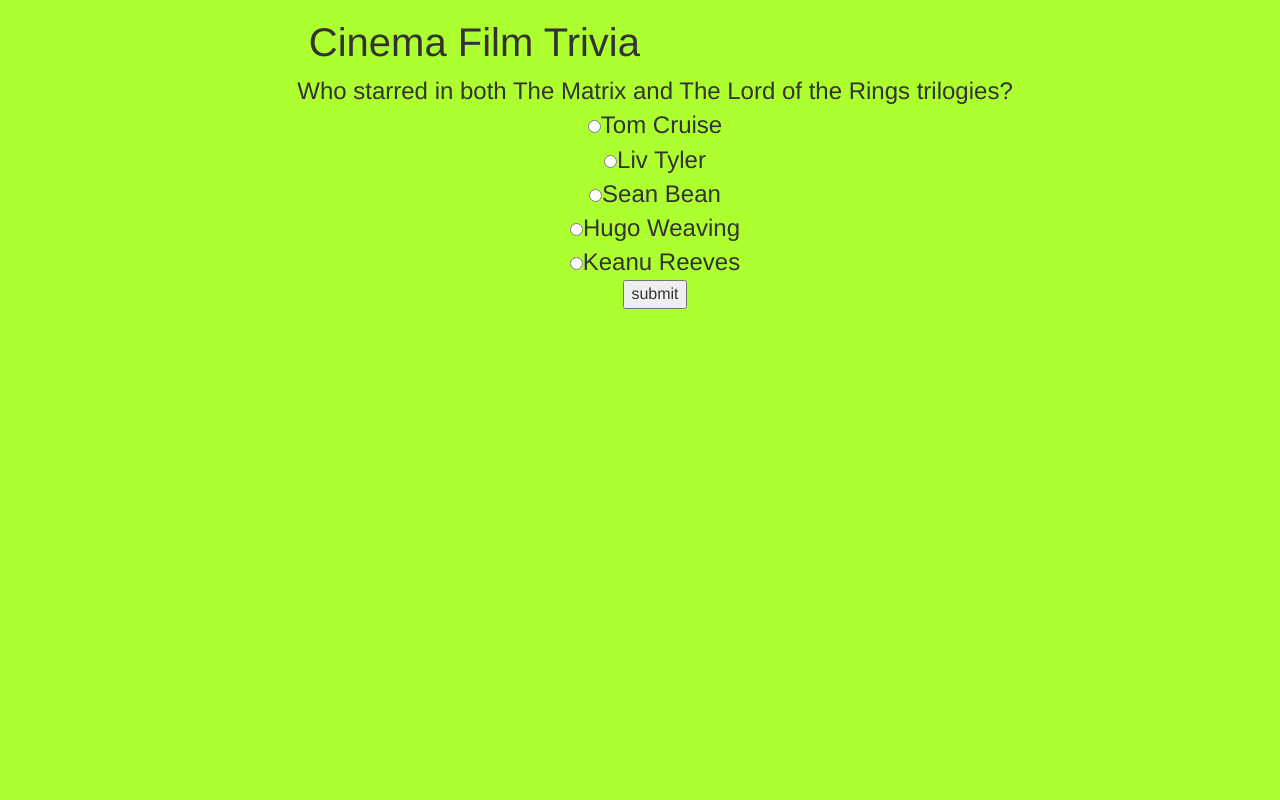
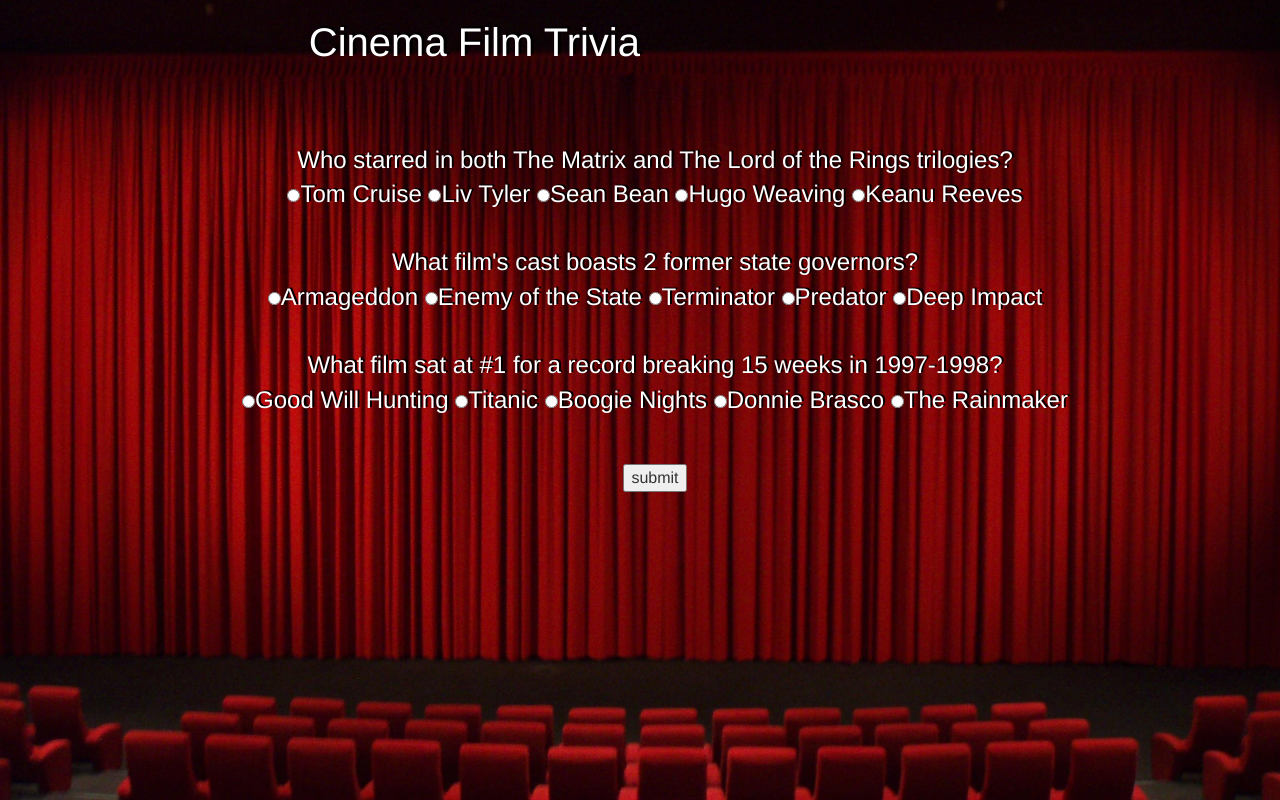
Before and after one commit to jbedilio/cinemaFilmTrivia, a plain HTML site: page index.html in a window 1280 px wide. Both pictures are taken after a click on the button "Start". Drawn offline with nearby package versions, Linux system fonts and the light colour scheme.

Commit message:
fixed the grading function for loop, improved the layout, and styled the app

```diff
--- a/assets/css/style.css
+++ b/assets/css/style.css
@@ -1,7 +1,14 @@
+html, body {
+    height: 100%;
+}
+
 body {
+    display: flex;
+    flex-direction: column;
     font-size: 16px;
     height: 750px;
-    background-color: greenyellow;
+    background: url('../images/movie-theater.jpg') no-repeat center;
+    background-size: cover;
     box-sizing: border-box;
     margin: auto;
 }
@@ -10,15 +17,26 @@ body {
     height: 200px;
     width: 25%;
     font-size: 2em;
+    margin-top: 7em;
 }
 
 #title {
+    color: #fff;
     font-size: 2.5em;
+    text-shadow: 3px -2px black;
 }
 
 #questions {
+    color: #fff;
     font-size: 1.5em;
+    text-shadow: 2px -1px black;
     display: inline;
+}
+
+#right, #wrong {
+    color: #fff;
+    font-size: 1.5em;
+    margin-top: 12em;
 }
 
 form {
--- a/assets/javascript/app.js
+++ b/assets/javascript/app.js
@@ -20,23 +20,19 @@ $(document).ready(function () {
 
         var triviaQA = [{
                         question: "Who starred in both The Matrix and The Lord of the Rings trilogies?",
-                        answer:   ["Tom Cruise", "Liv Tyler", "Sean Bean", "Hugo Weaving", "Keanu Reeves"],
-                        correct:  "Hugo Weaving",
+                        answer:   ["Tom Cruise ", "Liv Tyler ", "Sean Bean ", "Hugo Weaving ", "Keanu Reeves "],
                 },
                 {
                         question: "What film's cast boasts 2 former state governors?",
-                        answer:   ["Armageddon ", "Enemy of the State ", "Terminator ", "Predator ",
-                                  "Deep Impact"],
-                        correct:  "Predator",
+                        answer:   ["Armageddon ", "Enemy of the State ", "Terminator ", "Predator ", "Deep Impact "],
                 },
                 {
                         question: "What film sat at #1 for a record breaking 15 weeks in 1997-1998?",
-                        answer:   ["Good Will Hunting ", "Titanic ", "Boogie Nights ", "Donnie Brasco",
-                                  "The Rainmaker"],
-                        correct:  "Titanic",
+                        answer:   ["Good Will Hunting ", "Titanic ", "Boogie Nights ", "Donnie Brasco ", "The Rainmaker "],
                 }
         ];
-        //Minimum Viable Product
+
+        /*Minimum Viable Product
         $('#questions').html(triviaQA[0].question + '<br>');
         var $form = $("<form>");
         $("#questions").append($form);
@@ -47,24 +43,39 @@ $(document).ready(function () {
 
         };
 
-        //my working loop that loops each questions with the possible answers with radio buttons -- it works but my grader at end of code doesn't work
+        my working loop that loops each questions with the possible answers with radio buttons -- it works but my grader at end of code doesn't work*/
 
-        /*for(var i = 0; i < triviaQA.length; i++) {
+        for(var i = 0; i < triviaQA.length; i++) {
                 var $form = $("<form>");
-        $('#questions').append(triviaQA[i].question + '<br>');
+                $('#questions').append('<br><br>' + triviaQA[i].question + '<br>');
                 for (var j = 0; j < triviaQA[i].answer.length; j++) {
-                var $radioBtn = $("<input type='radio' name='q" + [i] +"' value='" + triviaQA[i].answer[j] + "'> " + triviaQA[i].answer[j] + "</input><br>");
+                        var $radioBtn = $('<input>' + triviaQA[i].answer[j] + '</input>')
+                        .attr('type', 'radio')
+                        .attr('name', 'q' + [i])
+                        .attr('value', triviaQA[i].answer[j]);
                         $($radioBtn).appendTo($form);
                 $("#questions").append($form);
                 };
-        };*/
+        };
+                /*var $radioBtn = $('<input><br>')
+                .attr('name', 'q' + [i])
+                .attr('value', + triviaQA[i].answer[j]);
+                $($radioBtn).appendTo($form);
+
+                var $radioBtn = $("<input type='radio' name='q" + [i] +"' value='" + triviaQA[i].answer[j] + "'> " + triviaQA[i].answer[j] + "</input><br>");
+                $($radioBtn).appendTo($form);*/
+
+
         var $submit = ('#submit-btn');
 
-        var $button2 = $('<input name="submit" type="button" value="submit">');
+        var $button2 = $('<br><br><input>') // name="submit" type="button" value="submit">');
+                .attr('name', 'submit')
+                .attr('type', 'button')
+                .attr('value', 'submit');
                 $button2.html('Submit');
         $($submit).append($button2);
 
-        $($submit).on('click', function grade() {
+        /*$($submit).on('click', function grade() {
                 $('#title, #clock, #questions, #submit-btn').hide()
                 $('#right, #wrong').show();
                 var a1 = document.getElementsByName('q1')
@@ -79,15 +90,16 @@ $(document).ready(function () {
                                 };
                         };
                 };
-        });
-
+        });*/
 
         //My not quite working loop to grade all the questions with one submit
-        /*$($submit).on('click', function grade() {
+        $($submit).on('click', function grade() {
+                $('#title, #clock, #questions, #submit-btn').hide()
+                $('#right, #wrong').show();
                 var a0 = document.getElementsByName('q0');
                 for (var i = 0; i < a0.length; i++) {
-        if (a0[i].checked) console.log(a0[i]); {
-                if (a0[i].value == "Hugo Weaving") {
+                        if (a0[i].checked) {
+                                if (a0[i].value == "Hugo Weaving ") {
                                         $right++;
                                         $('#right').html('Correct: ' + $right);
                                 } else {
@@ -99,7 +111,7 @@ $(document).ready(function () {
                 var a1 = document.getElementsByName('q1');
                 for (var j = 0; j < a1.length; j++) {
                         if (a1[j].checked) {
-                if (a1[j].value == "Predator") {
+                                if (a1[j].value == "Predator ") {
                                         $right++;
                                         $('#right').html('Correct: ' + $right);
                                 } else {
@@ -111,7 +123,7 @@ $(document).ready(function () {
                 var a2 = document.getElementsByName('q2');
                 for (var l = 0; l < a2.length; l++) {
                         if (a2[l].checked) {
-                if (a2[l].value == "Titanic") {
+                                if (a2[l].value == "Titanic ") {
                                         $right++;
                                         $('#right').html('Correct: ' + $right);
                                 } else {
@@ -120,8 +132,11 @@ $(document).ready(function () {
                                         };
                                 };
                         };
-        });*/
 
 
 
                 });
+
+
+
+        });
--- a/index.html
+++ b/index.html
@@ -36,9 +36,13 @@
 
         <section class="container">
             <div class="row">
-                <div class="col-md-6 text-center" id="right">
+                <div class="col-md-3">
                 </div>
-                <div class="col-md-6 text-center" id="wrong">
+                <div class="col-md-3 text-center" id="right">
+                </div>
+                <div class="col-md-3 text-center" id="wrong">
+                </div>
+                <div class="col-md-3">
                 </div>
             </div>
         </section>
@@ -49,11 +53,8 @@
                 </div>
             </div>
         </section>
-
-
-
-
-
+    </div>
+    <footer class="footer"></footer>
 
 
     <script src="assets/javascript/app.js"></script>
```
Also changed, not shown: assets/images/movie-theater.jpg (added). Lines whose indentation alone changed are shown as unchanged.
